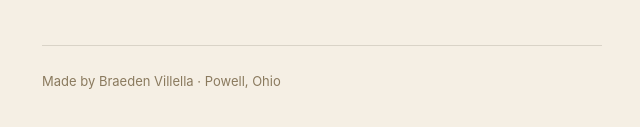
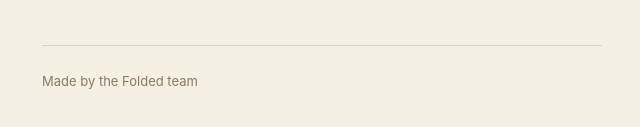
Before and after one commit to foldedapp/folded, a plain HTML site: page index.html in a window 1280 px wide. Shown: the part 583-710 px from the top of the page, 318-958 px from the left. Drawn offline with Linux system fonts and the light colour scheme.

Commit message:
Update index.html

```diff
--- a/index.html
+++ b/index.html
@@ -63,7 +63,7 @@
     <h2>Privacy</h2>
     <p>Folded stores nothing in the cloud — your letters live only on your device. Read the full <a href="privacy.html">privacy policy</a>.</p>
 
-    <p class="footer">Made by Braeden Villella · Powell, Ohio</p>
+    <p class="footer">Made by the Folded team</p>
   </div>
 </body>
 </html>
```
